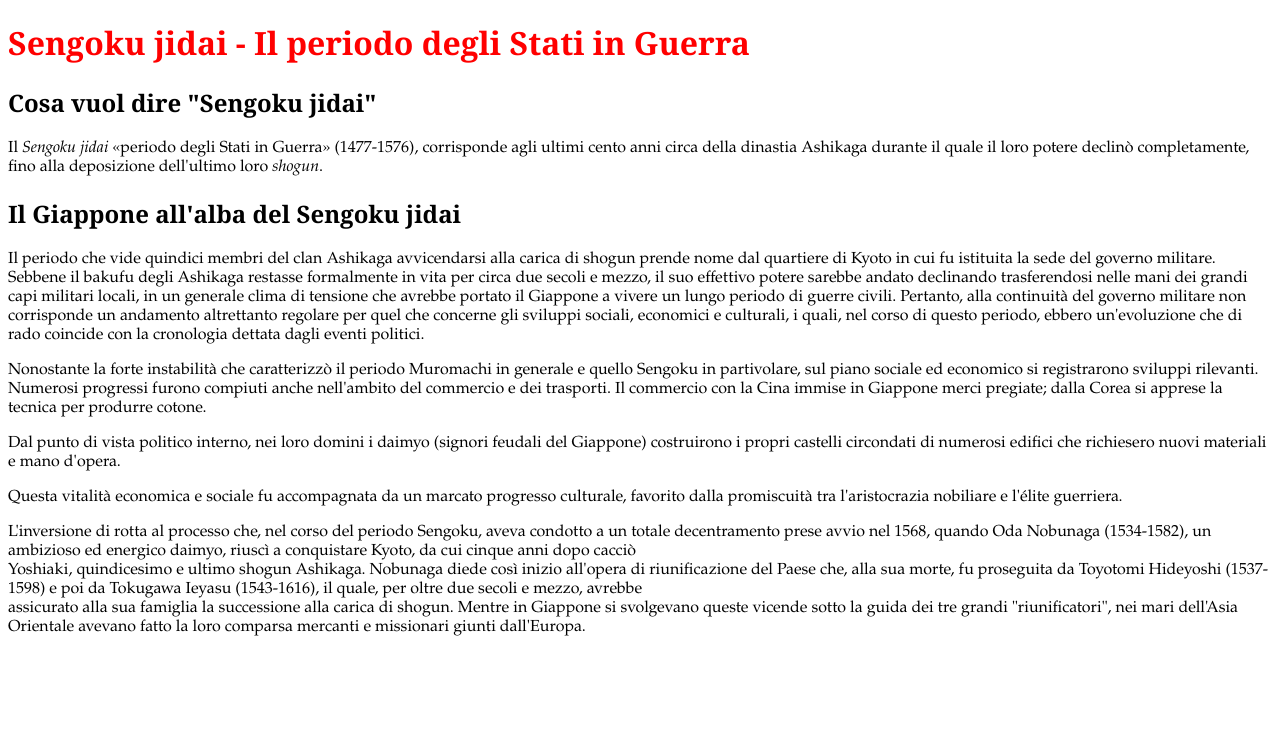
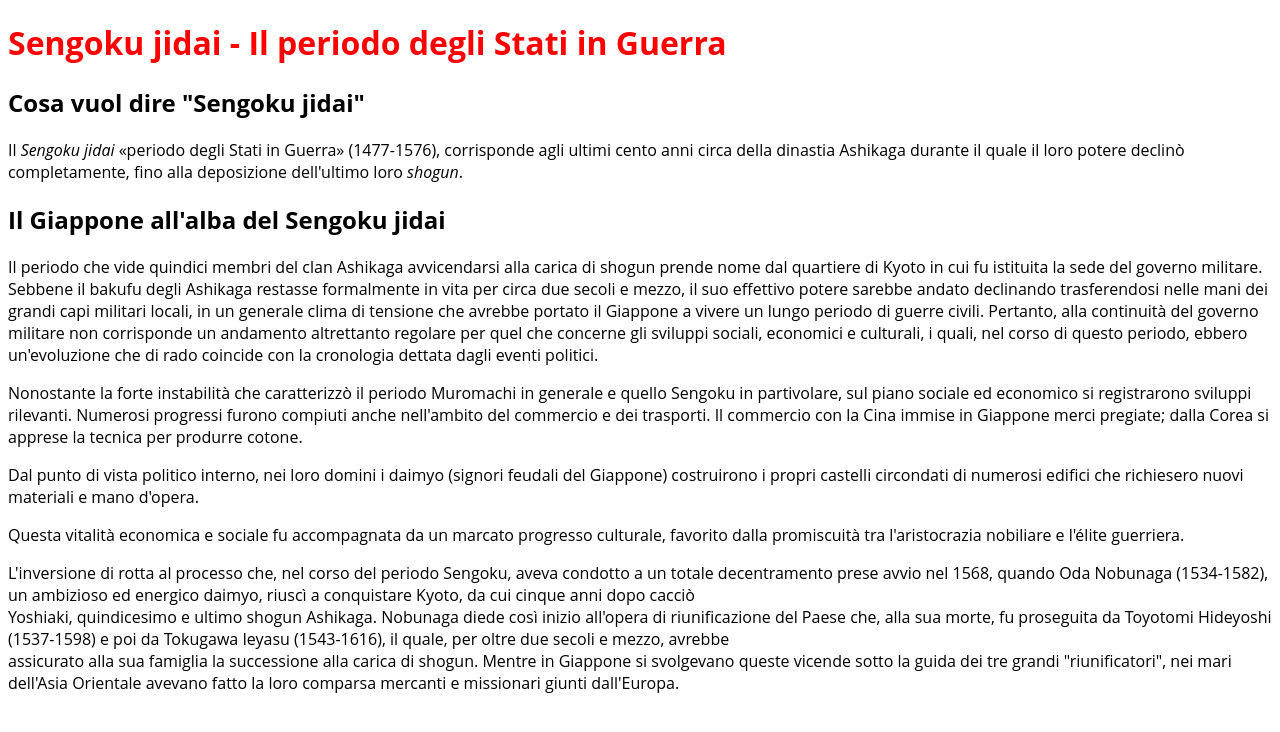
Before and after one commit to Cescus/Sengoku, a plain HTML site: page index.html in a window 1280 px wide. Drawn offline with Linux system fonts and the light colour scheme.

Commit message:
Update index.html

```diff
--- a/index.html
+++ b/index.html
@@ -4,15 +4,15 @@
 	<title>Sengoku jidai - Il periodo degli stati in guerra</title>
 		<style>
 			h1 {color: red;
-			font-family: Georgia;
+			font-family: "open sans";
 			}
 
 			h2 {color: black;
-			font-family: Georgia;
+			font-family: "open sans";
 			}
 
 			p {color: black;
-			font-family: garamond;
+			font-family: "open sans";
 			}
 		</style>
 	</head>
```
